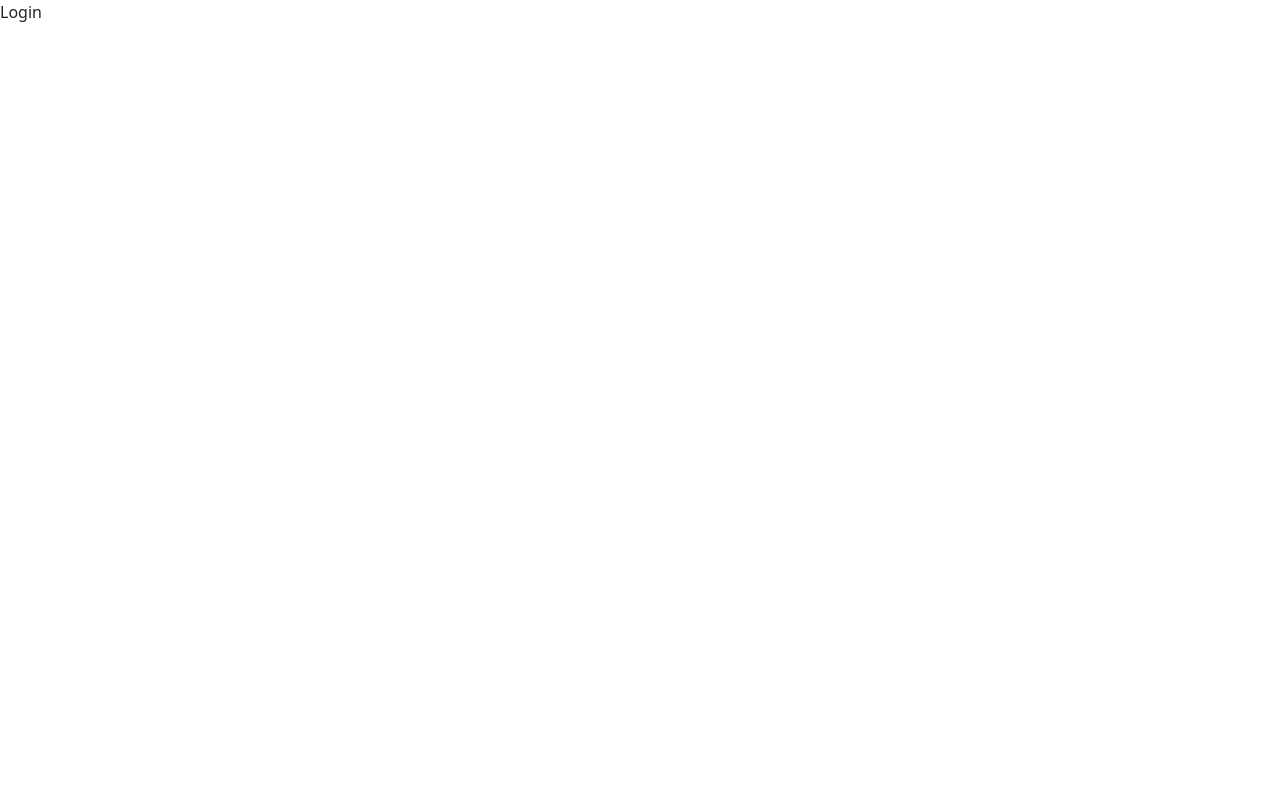
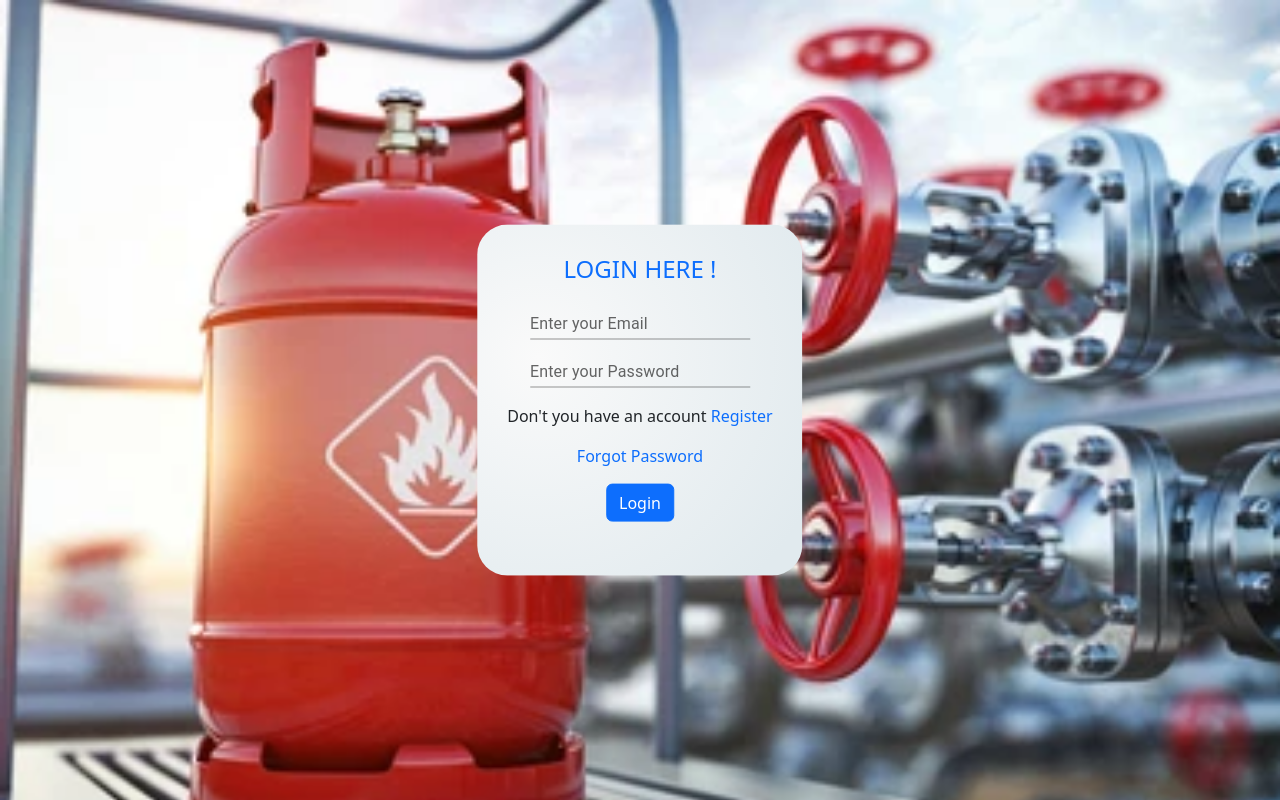
Before and after one commit to EsakkiRajM/GasSlotBooking-FrontEnd, a React (Vite) app: page /login in a window 1280 px wide. Built offline with nearby package versions, Linux system fonts and the light colour scheme; no server answers.

Commit message:
login component created and name changed

```diff
--- /dev/null
+++ b/src/components/ForgotPassword.jsx
@@ -0,0 +1,9 @@
+import React from 'react'
+
+const ForgotPassword = () => {
+  return (
+    <div>ForgotPassword</div>
+  )
+}
+
+export default ForgotPassword
--- a/src/components/Login.jsx
+++ b/src/components/Login.jsx
@@ -1,9 +1,133 @@
-import React from 'react'
+import React, { useContext, useState } from 'react';
+import { ErrorMessage, Field, Form, Formik } from 'formik';
+import { TextField } from '@mui/material';
+import './Registration.css';
+import { Link } from 'react-router-dom';
+import { ValueContext } from '../App';
+import axios from 'axios';
+import bcryptjs from 'bcryptjs';
 
 const Login = () => {
+  const { registerFormState, setRegisterFormState } = useContext(ValueContext);
+  const apiUrl = import.meta.env.VITE_BE_URL; // Ensure the correct backend URL
+  const [loading, setLoading] = useState(false);
+
+  const handleFormSubmit = async (values) => {
+    setLoading(true);
+
+    try {
+      if(values) {
+        const response = await axios.get(`${apiUrl}/findUserName?username=${values.username}`);
+        if(response.data._id){
+            alert("Username already exists try another name!")
+        }
+        //console.log(response.data._id, "response");
+      }
+    } catch(err) {
+      const errorName = err.response.data.error
+      //console.log(err.response.data.error, "err");
+
+      if(errorName === "User not found"){
+        const hashPassword =await bcryptjs.hash(values.password, 0);
+        console.log(hashPassword, "hashPassword");
+        // const compare = await bcryptjs.compare(values.password, hashPassword)
+        // console.log(compare, "compare");
+            await axios.post(`${apiUrl}/registration`, {
+              username: values.username,
+              password: hashPassword,
+              phonenumber: values.phonenumber,
+            });
+            setRegisterFormState(
+              ...registerFormState,
+              values);
+            // Reset form after successful submission
+            values.username = '';
+            values.password = '';
+            values.phonenumber = '';
+      }
+
+    }
+    setLoading(false);
+  };
+
   return (
-    <div>Login</div>
-  )
-}
+    <div className="background-container">
+      <div className="position-absolute top-50 start-50 translate-middle form-container">
+        <Formik
+          initialValues={{
+            username: '',
+            password: '',
+            phonenumber: '',
+          }}
+          validate={(values) => {
+            const errors = {};
+            if (!values.username) {
+              errors.username = 'Username is Required';
+            }
+            if (!values.password) {
+              errors.password = 'Password is Required';
+            }
+            return errors;
+          }}
 
-export default Login
+        >
+          <Form>
+            <h4 className="text-center text-primary">LOGIN HERE !</h4>
+            <div className="text-center">
+              <Field name="username">
+                {({ field }) => (
+                  <>
+                    <TextField
+                      {...field}
+                      id="standard-basic"
+                      label="Enter your Email"
+                      variant="standard"
+                      type="email"
+                    />
+                  </>
+                )}
+              </Field>{' '}
+              <br />
+              <ErrorMessage name="username" component="div" className="text-danger" />
+
+              <Field name="password">
+                {({ field }) => (
+                  <TextField
+                    {...field}
+                    id="standard-basic"
+                    label="Enter your Password"
+                    variant="standard"
+                    type="password"
+                  />
+                )}
+              </Field>{' '}
+              <br />
+              <ErrorMessage name="password" component="div" className="text-danger" />
+            </div>
+            <div className="mt-3">
+              <p>
+                Don't you have an account{' '}
+                <Link to={'/register'} className="link-offset-2 link-underline link-underline-opacity-0">
+                  Register
+                </Link>
+              </p>
+              <p className='text-center'>
+              <Link to={'/forgotPassword'} className="link-offset-2 link-underline link-underline-opacity-0">
+                  Forgot Password
+                </Link>
+              </p>
+            </div>
+            <div className="text-center">
+              <button type="submit" className="btn btn-primary" disabled={loading}>
+                {loading ? 'Login Loading...' : 'Login'}
+              </button>
+            </div>{' '}
+            <br />
+          </Form>
+        </Formik>
+      </div>
+    </div>
+  );
+};
+
+export default Login;
```
Also changed, not shown: src/App.jsx (+7 -2 lines).
